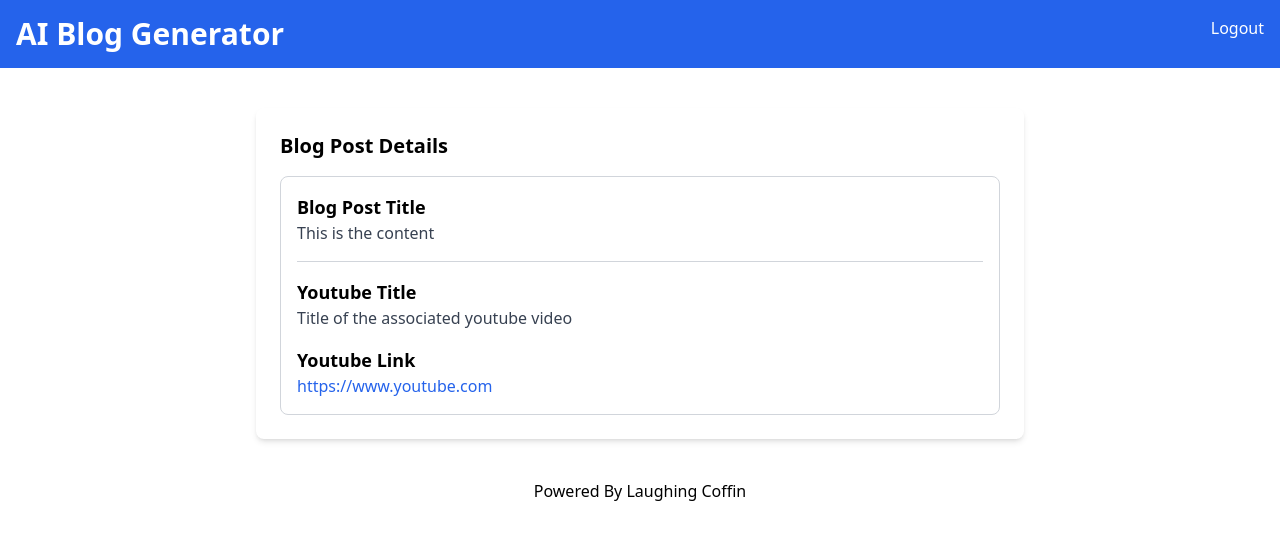
After one commit to Krishna-Shahi/AI-Blog-Generator, a Python web app: template templates/blog-details.html in a window 1280 px wide. The commit adds this page. Shown: the top 540 px of the page. Run offline with Jinja, Linux system fonts and the light colour scheme; the template is opened without the code that fills it, so the values that code supplies are empty; some libraries are stand-ins or nearby versions.

Commit message:
templates: blog details page created

```diff
--- /dev/null
+++ b/templates/blog-details.html
@@ -0,0 +1,43 @@
+<!DOCTYPE html>
+<html lang="en">
+<head>
+    <meta charset="UTF-8">
+    <meta name="viewport" content="width=device-width, initial-scale=1.0">
+    <title>Blog Post Details</title>
+    <script src="https://cdn.tailwindcss.com"></script>
+</head>
+<body class="bg-grat-100 font-sans antialised">
+    <!--- Navbar -->
+    <nav class="bg-blue-600 p-4 text-white flex justify-between mb-8">
+        <div>
+            <h1 class="text-3xl font-bold">AI Blog Generator</h1>
+        </div>
+        <div>
+            <a href="#" class="text-white hover:underline">Logout</a>
+        </div>
+    </nav>
+
+    <!-- Main Content -->
+    <div class="container mx-auto mt-10 px-4 sm:px-0">
+        <div class="max-w-3xl mx-auto bg-white p-6 rounded-lg shadow-md">
+            <section>
+                <h2 class="text-xl mb-4 font-semibold">
+                    Blog Post Details
+                </h2>
+                    <div class="border border-gray-300 p-4 rounded-lg">
+                        <h3 class="text-lg font-semibold">Blog Post Title</h3>
+                        <p class="text-gray-700">This is the content</p>
+                        <hr class="my-4 border-gray-300">
+                        <h4 class="text-lg font-semibold">Youtube Title</h4>
+                        <p class="text-gray-700">Title of the associated youtube video</p>
+                        <h4 class="text-lg font-semibold mt-4">Youtube Link</h4>
+                        <a href="#" class="text-blue-600 hover:underline">https://www.youtube.com</a>
+                    </div>
+            </section>
+        </div>
+    </div>
+    <footer class="text-center p-4 text-black mt-6">
+        Powered By Laughing Coffin
+    </footer>
+</body>
+</html>
--- a/templates/index.html
+++ b/templates/index.html
@@ -134,8 +134,7 @@
 
     <!----Main content -->
     <div class="flex-grow container mx-auto mt-10 px-4 sm:px-0">
-        <div
-            class="max-w-3xl mx-auto bg-white p-6 rounded-lg shadow-md transition-transform transform hover:scale-105 flex flex-col">
+        <div class="max-w-3xl mx-auto bg-white p-6 rounded-lg shadow-md transition-transform transform hover:scale-105 flex flex-col">
             <!-- Introduction Section -->
             <div class="text-center">
                 <h2 class="text-2xl font-semibold mb-4">Welcome to AI Blog Generator</h2>
```
